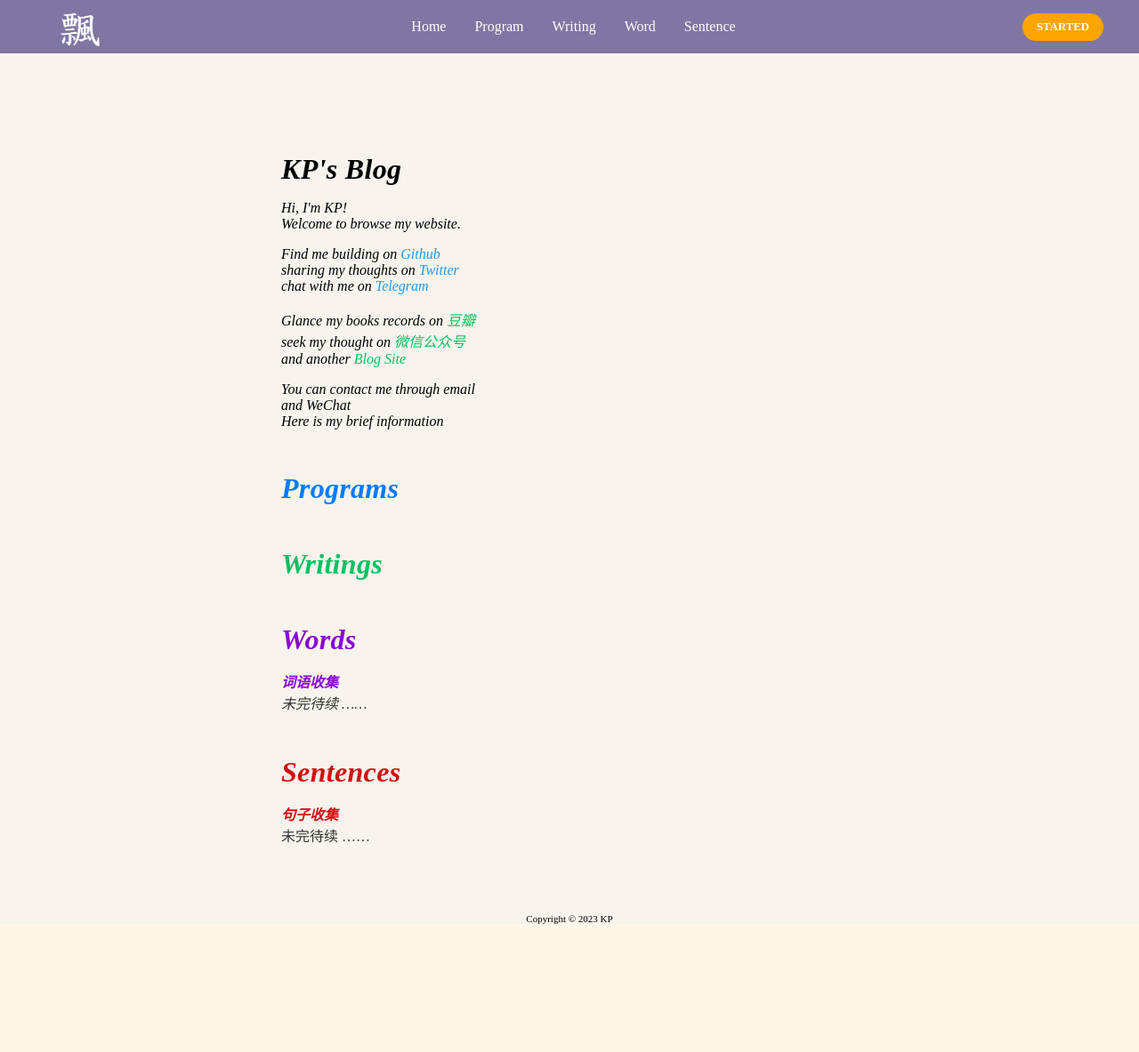
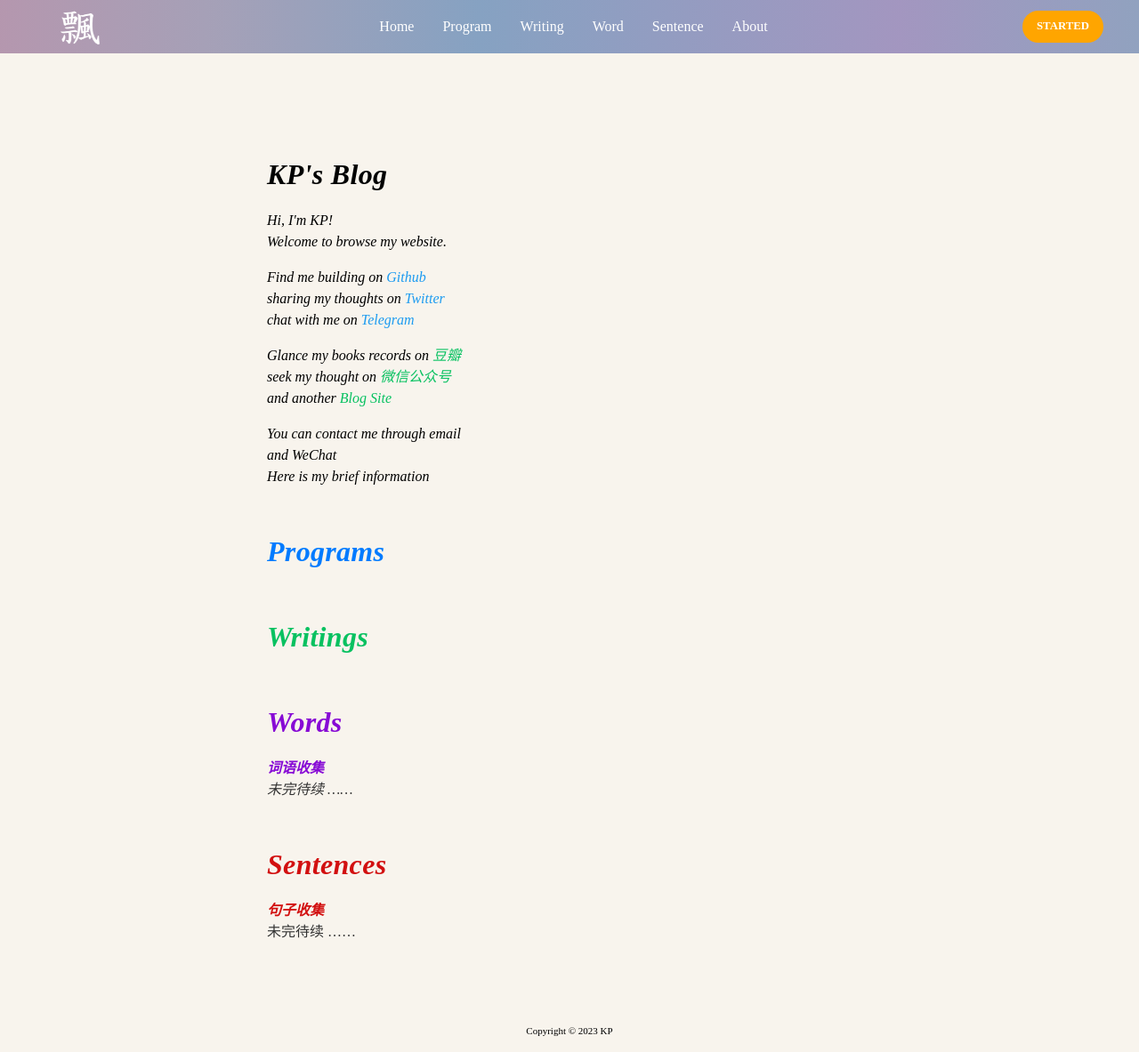
Before and after one commit to catfrank/blogsite, a Django app: page /index/ in a window 1280 px wide. Shown: the whole page at 89% size. Before the commit the page ends 1039 px from the top, so only its background shows below. Run offline with Django 4.2, Linux system fonts and the light colour scheme; data that the repository does not hold is empty; some libraries are stand-ins or nearby versions.

Commit message:
23-04-14

```diff
--- a/blog/urls.py
+++ b/blog/urls.py
@@ -15,6 +15,8 @@ urlpatterns = [
     path('words/', views.words, name='words'),
     # sentences内容页
     path('sentences/', views.sentences, name='sentences'),
+    # about页面
+    path('about/', views.about, name='about'),
     # programs类型下具体某篇文章
     path('programs/<int:articles_id>', views.program_detail, name='program_detail'),
     # writings类型下具体某篇文章
--- a/blog/views.py
+++ b/blog/views.py
@@ -17,6 +17,10 @@ def index(request):
         'sentences_all': Sentences.objects.order_by('?')[:15],
     }
     return render(request, 'index.html', context)
+
+# about页面
+def about(request):
+    return render(request, 'about.html')
 
 # Programs视图
 def programs(request):
--- a/static/base.css
+++ b/static/base.css
@@ -3,10 +3,18 @@
     padding: 0px;
 }
 
+body {
+    background: #f8f4ed;
+    line-height: 1.5;
+}
+
 header {
     position: relative;
     padding: 0;
+    background-image: linear-gradient(to right, #eea2a24f 0%, #bbc1bf4f 19%, #57c5e14f 42%, #b49fda4f 79%, #7ac5d84f 100%);
+    background-color: #8076a3c4;
 }
+
 li {
     list-style: none;
 }
@@ -99,7 +107,7 @@ a:hover {
 
 .dropdown_menu.open {
     background-color: rgba(128, 128, 128, 0.5);
-    height: 275px;
+    height: 325px;
 }
 
 .dropdown_menu .action_btn {
@@ -137,7 +145,7 @@ a:hover {
     font-size: 11px;
     max-width: 700px;
     width: 100%;
-    margin: 0px auto;
+    margin: 15px auto;
     display: flex;
     flex-direction: column;
     align-items: center;
--- a/static/index.css
+++ b/static/index.css
@@ -1,17 +1,11 @@
-*,
-:after,
-:before {
-    box-sizing: border-box;
-}
+
 body {
     background: #f8f4ed;
+    background-size: cover;
+    background-position: center;
+    line-height: 1.5;
 }
-header {
-    /* background-image: linear-gradient(to right, #e4afcb 0%, #b8cbb8 0%, #b8cbb8 0%, #e2c58b 30%, #c2ce9c 64%, #7edbdc 100%); */
-    /* background-image: linear-gradient(to right, #eea2a2 0%, #bbc1bf 19%, #57c6e1 42%, #b49fda 79%, #7ac5d8 100%); */
-    background-color:#8076a3;
 
-}
 div.content {
     width: 100%;
     max-width: 680px;
@@ -80,6 +74,7 @@ section ul li a.title:hover {
     color: #333;
     font-weight: bold;
     font-style: normal;
+    text-decoration-line: underline;
     text-decoration-color: #007bff;
     text-decoration-thickness: 2px;
     text-decoration-skip-ink: none;
@@ -108,6 +103,7 @@ section ul li a.title-2:hover {
     color: #333;
     font-weight: bold;
     font-style: normal;
+    text-decoration-line: underline;
     text-decoration-color: #07c160;
     text-decoration-thickness: 2px;
     text-decoration-skip-ink: none;
@@ -136,6 +132,7 @@ section ul li a.title-3:hover {
     color: #333;
     font-weight: bold;
     font-style: normal;
+    text-decoration-line: underline;
     text-decoration-color: #870ad5;
     text-decoration-thickness: 2px;
     text-decoration-skip-ink: none;
@@ -164,6 +161,8 @@ section ul li a.title-4:hover {
     color: #333;
     font-weight: bold;
     font-style: normal;
+    font-size: 1.1rem;
+    text-decoration-line: underline;
     text-decoration-color: #d21010;
     text-decoration-thickness: 2px;
     text-decoration-skip-ink: none;
--- a/templates/base.html
+++ b/templates/base.html
@@ -25,6 +25,7 @@
           <li><a href="{% url 'writings' %}">Writing</a></li>
           <li><a href="{% url 'words' %}">Word</a></li>
           <li><a href="{% url 'sentences' %}">Sentence</a></li>
+          <li><a href="{% url 'about' %}">About</a></li>
         </ul>
         <a href="{% url 'index' %}" class="action_btn">STARTED</a>
         <div class="toggle_btn">
@@ -38,6 +39,7 @@
           <li><a href="{% url 'writings' %}">Writing</a></li>
           <li><a href="{% url 'words' %}">Word</a></li>
           <li><a href="{% url 'sentences' %}">Sentence</a></li>
+          <li><a href="{% url 'about' %}">About</a></li>
           <li><a href="{% url 'index' %}" class="action_btn">STARTED</a></li>
       </div>
 
--- a/templates/index.html
+++ b/templates/index.html
@@ -69,6 +69,9 @@
                 {% for article in articles_all %}
                     {% if article.article_type_id == 2 %}
                         <li style="display: flex; margin-bottom: 12px;">
+                            <div style="display: block; font-style: italic; font-size: 15px; min-width: 100px; margin-right: 16px;">
+                                <time>{{ article.created|date:"Y-m-d" }}</time>
+                            </div>
                             <span>
                                 <a class="title-2" href="{% url 'writing_detail' article.pk %}">{{ article.title }}</a>
                             </span>
```
Also changed, not shown: static/home.css (+8 -4 lines), templates/home.html (+4 -4 lines), static/img/bgimg.jpg, static/img/bgimg2.jpg (deleted).
